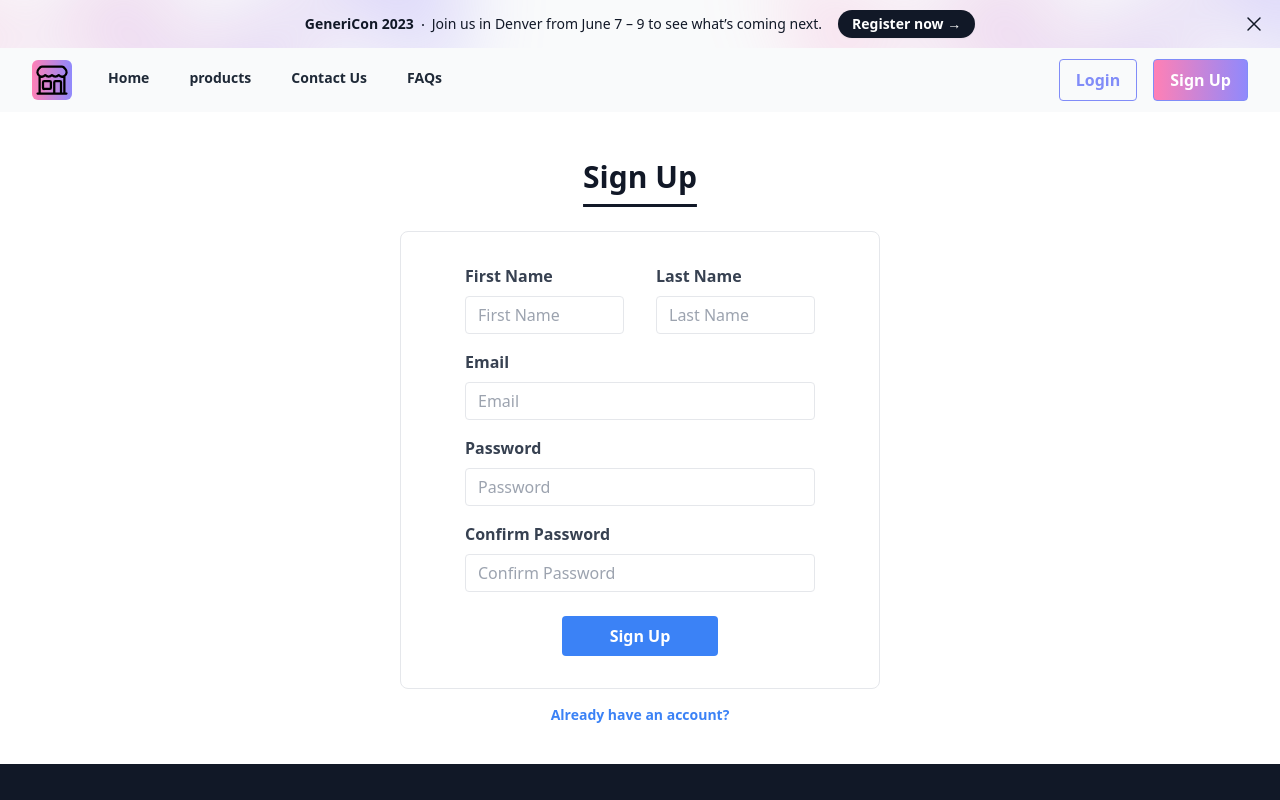
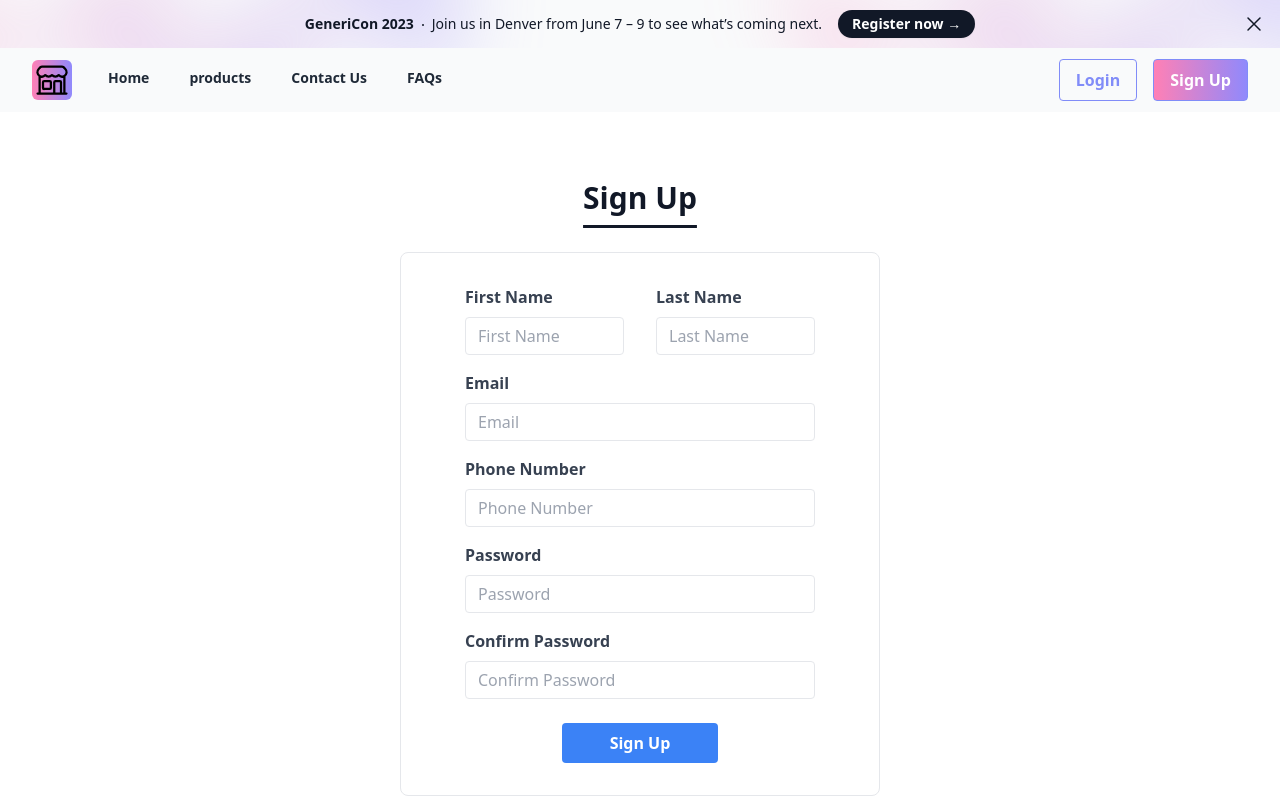
Before and after one commit to Comersify/multi-seller-store, a Next.js app: page /signup in a window 1280 px wide. Shown: the top 800 px of the page. Built offline with nearby package versions, Linux system fonts and the light colour scheme.

Commit message:
add signup post loigc :heavy_plus_sign:

```diff
--- a/pages/signup/SignUpForm.js
+++ b/pages/signup/SignUpForm.js
@@ -7,7 +7,7 @@ import { useSignup } from "@/api/auth";
 export const SignUpForm = () => {
   const { form, setForm, handleSubmit } = useSignup();
   return (
-    <div className="flex p-4 flex-col justify-center items-center h-[40rem] ">
+    <div className="flex p-4 flex-col justify-center items-center h-[40rem] my-16">
       <Title text="Sign Up" />
       <form className=" mt-4 py-8 px-16  border rounded-lg border-gray-200 w-[30rem]">
         <div className="mb-4 block md:flex justify-between">
@@ -30,6 +30,14 @@ export const SignUpForm = () => {
             value={form.email}
             onChange={(e) => setForm({ ...form, email: e.target.value })}
             label="Email"
+            type="email"
+          />
+        </div>
+        <div className="mb-4">
+          <Input
+            value={form.phoneNumber}
+            onChange={(e) => setForm({ ...form, phoneNumber: e.target.value })}
+            label="Phone Number"
             type="email"
           />
         </div>
```
